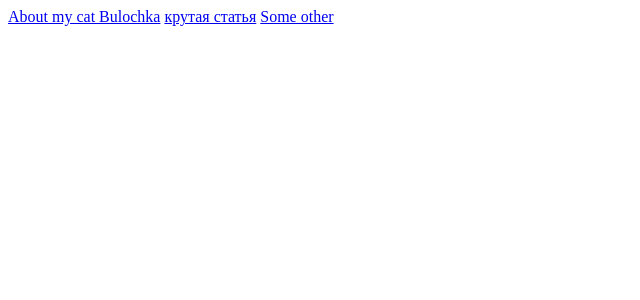
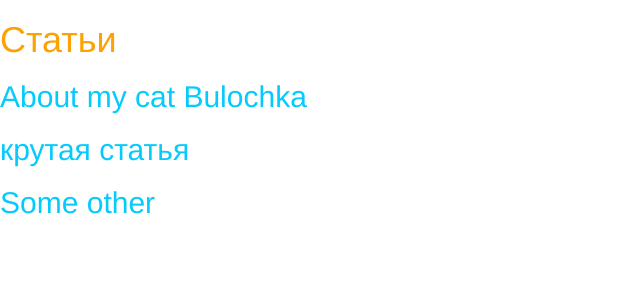
Before and after one commit to dariaastafyeva/medcentre, a Django app: page /medcentreApp/ in a window 1280 px wide. Shown: the top 300 px of the page, without its empty margins (0-640 px from the left). Run offline with Django 4.2, Linux system fonts and the light colour scheme; data comes from the database, SQL or seed files in the repository; both versions use the stored data as it was after the commit; some libraries are stand-ins or nearby versions.

Commit message:
A css file was added

```diff
--- a/medcentre/settings.py
+++ b/medcentre/settings.py
@@ -132,4 +132,5 @@ STATIC_URL = 'static/'
 
 DEFAULT_AUTO_FIELD = 'django.db.models.BigAutoField'
 
-STATIC_ROOT = os.path.join(PROJECT_DIR, 'static')
+#STATIC_ROOT = os.path.join(PROJECT_DIR, 'static')
+STATICFILES_DIRS = [ os.path.join(BASE_DIR, 'medcentre/static'),]
--- /dev/null
+++ b/medcentre/static/css/medcentreApp.css
@@ -0,0 +1,6 @@
+h2 a {
+    color: #05cbfc;
+}
+h1 {
+    color: #FCA205;
+}
--- a/medcentre/templates/base.html
+++ b/medcentre/templates/base.html
@@ -1,6 +1,10 @@
+{% load static %}
 <!DOCTYPE html>
 <html lang="en">
     <head>
+        <link rel="stylesheet" href="//maxcdn.bootstrapcdn.com/bootstrap/3.2.0/css/bootstrap.min.css">
+        <link rel="stylesheet" href="//maxcdn.bootstrapcdn.com/bootstrap/3.2.0/css/bootstrap-theme.min.css">
+        <link rel="stylesheet" href="{% static 'css/medcentreApp.css' %}">
         <meta charset="UTF=8">
         <title>{% block title%} My Site {% endblock %}</title>
     </head>
--- a/medcentre/templates/medcentreApp/list.html
+++ b/medcentre/templates/medcentreApp/list.html
@@ -4,9 +4,9 @@
 
 {% block content %}
     {% if latest_articles_list %}
-
+        <h1>Статьи</h1>
         {% for a in latest_articles_list %}
-            <a href="{% url 'medcentreApp:det' a.id %}">{{ a.art_title }}</a>
+            <h2><a href="{% url 'medcentreApp:det' a.id %}">{{ a.art_title }}</a></h2>
         {% endfor %}
 
     {%else%}
```
Also changed, not shown: db.sqlite3.
